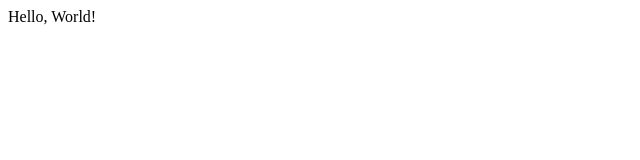
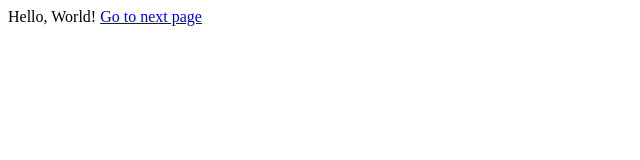
Before and after one commit to KhanAliMuttaqy/hello, a plain HTML site: page index.html in a window 1280 px wide. Shown: the whole page, without its empty margins (0-640 px from the left). Drawn offline with Linux system fonts and the light colour scheme.

Commit message:
Update index.html

```diff
--- a/index.html
+++ b/index.html
@@ -5,5 +5,6 @@
 </head>
 <body>
     Hello, World!
+    <a href="./hello.html">Go to next page</a>
 </body>
 </html>
```
